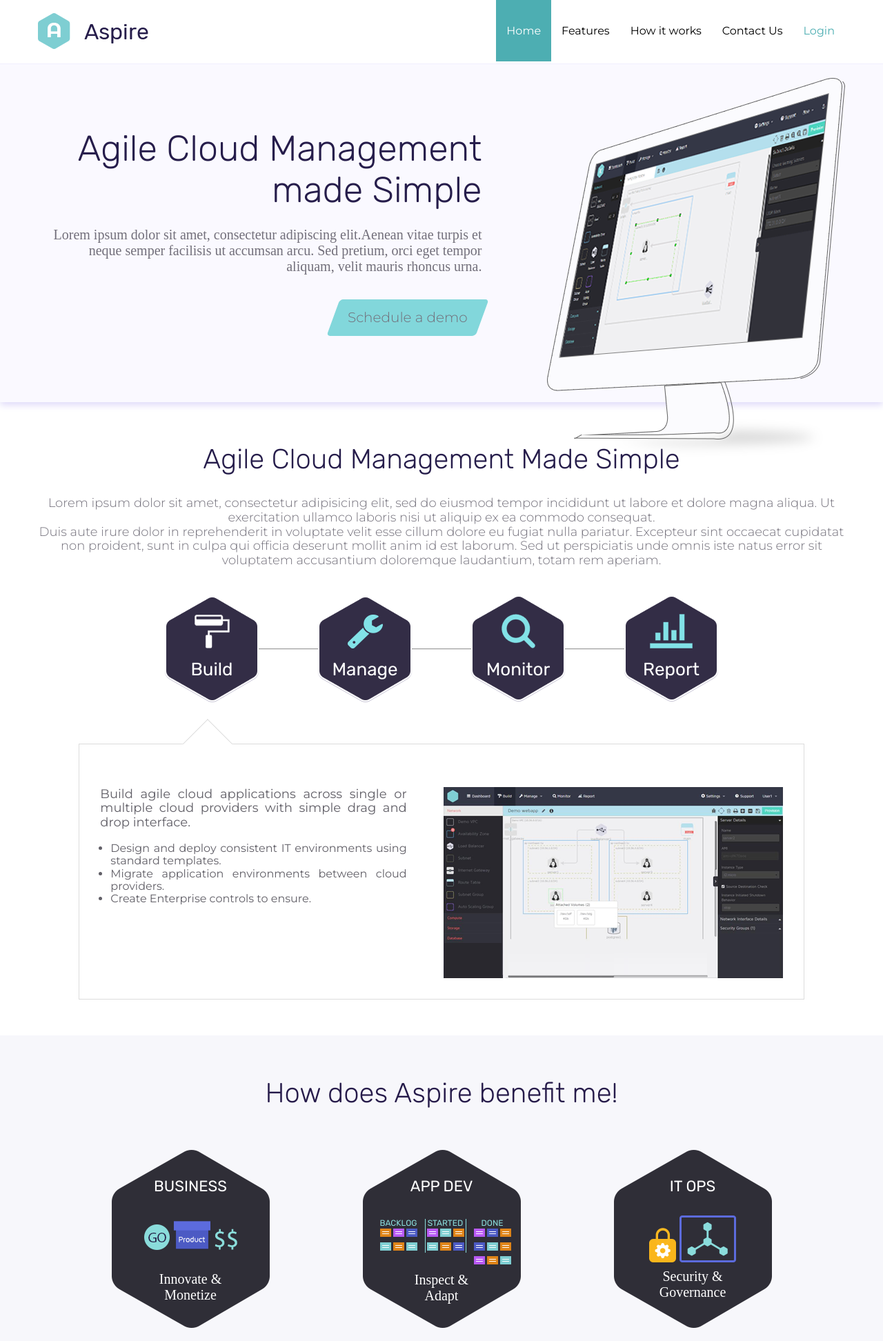
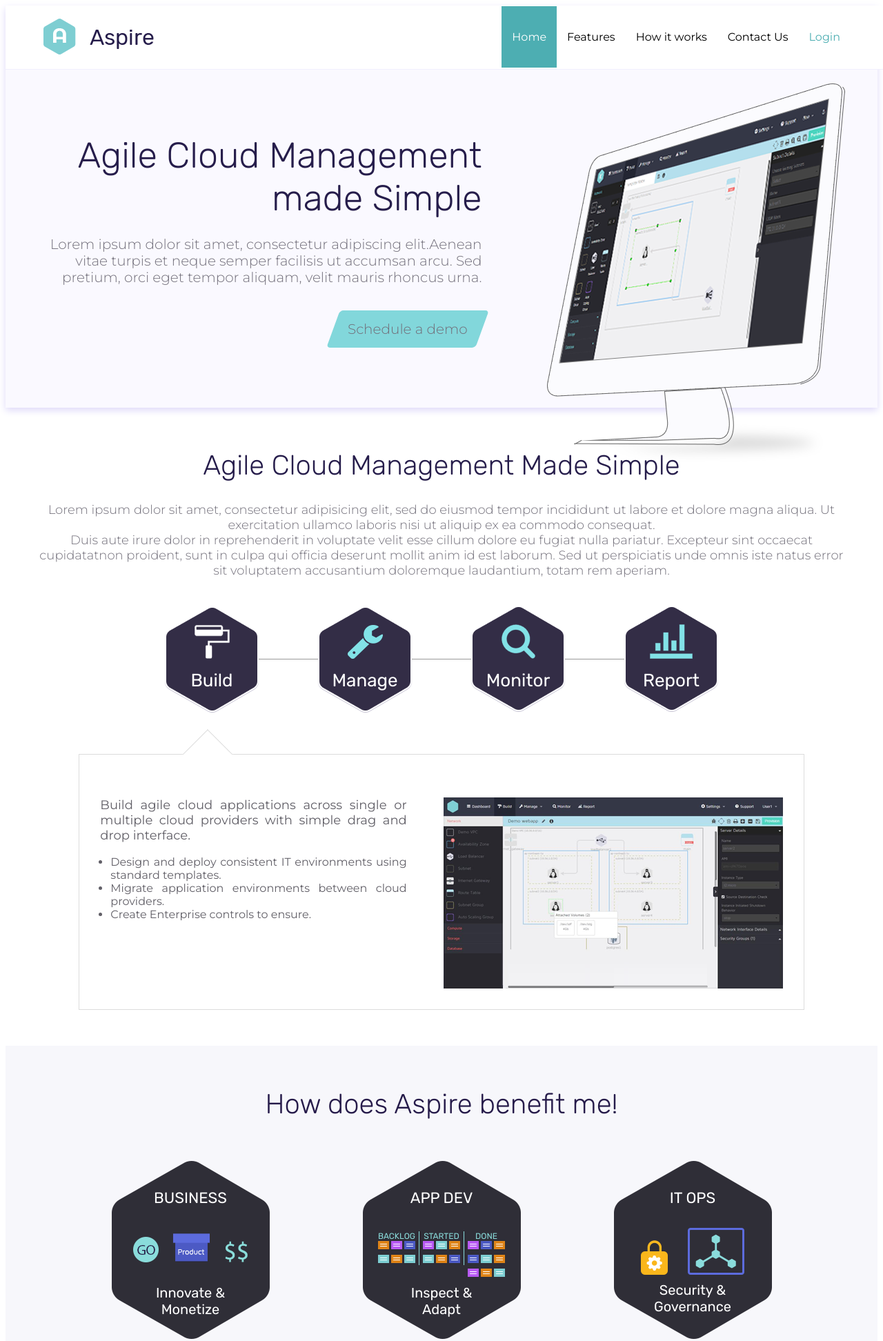
Before and after one commit to bhagyashree197/Project-folder, a plain HTML site: page project/index.html in a window 1280 px wide. Shown: the top 1944 px of the page at 69% size. Drawn offline with Linux system fonts and the light colour scheme.

Commit message:
made some changes in the font-style and in the fifth section

```diff
--- a/project/CSS/file.css
+++ b/project/CSS/file.css
@@ -1,3 +1,6 @@
+body{
+    margin:0px s;
+}
 header{
     width:100%;
     position: fixed;
@@ -60,20 +63,20 @@ nav ul li a:active{
     color:#4DAEB2;
 }
 
-#maincontent{
+.maincontent{
     padding-top:90px;
     box-shadow:0px 4px 10px #DED9F9;
     height:493px;
     background-color:#FAF9FF;
     text-align:center;
 }
-#maincontent .container{
+.maincontent .container{
     position:relative;
     width:1170px;
     margin:0 auto;
 }
 
-#maincontent .container  img{
+.maincontent .container  img{
     position:absolute;
     top:23px;
     right:0px;
@@ -102,6 +105,8 @@ nav ul li a:active{
     padding-bottom:36px;
     margin:0px;
     color:#726F7A;
+    font-weight:lighter;
+    font-family:'Montserrat', sans-serif;
 
 
 }
@@ -170,7 +175,6 @@ hr{
     margin:auto;
     display: inline-block;
     text-align: center;
-
     position:relative;
 }
 .thirdmainsection .tools{
@@ -240,6 +244,7 @@ background-repeat: no-repeat;
     display: inline-block;
     width:444.34px;
     font-family:'Montserrat', sans-serif;
+    font-weight:400px;
     font-size:18px;
     color:#615F67;
     text-align:justify;
@@ -272,11 +277,11 @@ background-repeat: no-repeat;
 .fifthmainsection::after{
     content:"";
    position:absolute;
-   margin-top:-33px;
+   margin-top:-30px;
    margin-left:-35px;
    background-color:#F7F7FB;
-    height:55px;
-    width:55px;
+    height:60px;
+    width:60px;
    border-left:1px solid transparent;
    border-right:1px solid #DCDCDC;
    border-bottom:1px solid #DCDCDC;
@@ -308,6 +313,9 @@ background-repeat: no-repeat;
 }
 .categorydetails{
     font-size:20px;
+    font-family: 'Rubik', sans-serif;
+    font-weight:400px;
+
 }
 .fifthmainsection .categories{
     float:left;
@@ -354,7 +362,7 @@ background-repeat: no-repeat;
 float:left;
 width:54px;
 font-size:12px;
-margin-left:11px;
+
 color: #8ADCDB;
 font-family: 'Rubik', sans-serif;
 font-weight:300px;
@@ -362,11 +370,15 @@ font-weight:300px;
 .categoryclass:nth-child(2){
     border-left:1px solid #8ADCDB;
     border-right:1px solid #8ADCDB;
-    padding:0px 2px;
+    padding:0px 5px;
+    margin:0px 5px;
 }
-.categoryimage:nth-child(1) img:nth-child(2){
+.categoryimage1 img:nth-child(2){
     margin-right:17px;
     margin-left:14px;
+}
+.categoryimage3 img:nth-child(2){
+    margin-left:24px;
 }
 .videosection{
     text-align:center;
--- a/project/index.html
+++ b/project/index.html
@@ -2,7 +2,7 @@
 <html>
     <head>
         <link rel="stylesheet" type="text/css" href="./CSS/file.css"/>
-        <link rel="stylesheet" type="text/css" href="./CSS/normalise.css"/>
+        <!-- <link rel="stylesheet" type="text/css" href="./CSS/normalise.css"/> -->
         <link href="https://fonts.googleapis.com/css?family=Montserrat:300,400,500&display=swap" rel="stylesheet">
         <link href="https://fonts.googleapis.com/css?family=Rubik:300,400,500&display=swap" rel="stylesheet">
         <link rel="stylesheet" href="https://cdnjs.cloudflare.com/ajax/libs/font-awesome/4.7.0/css/font-awesome.min.css">
@@ -12,7 +12,7 @@
             <header>
                   <div class="container">
 
-                <div id="logoa">
+
                    <div class="logo"><img src="./images/A.png" alt="aspire-logo" width=160px height=52px></div>
 
                    <nav>
@@ -24,11 +24,11 @@
                            <li><a href=#Login class="logina">Login</a></li>
                         </ul>
                   </nav>
-                  </div>
+
 
                 </div>
             </header>
-        <div id="maincontent">
+        <div class="maincontent">
                 <div class="container">
 
                          <img src="./images/Layer 23.png" alt="computer">
@@ -54,11 +54,11 @@
 
                      <h3>Agile Cloud Management Made Simple</h3>
                          <p class="secondcontent">Lorem ipsum dolor sit amet, consectetur adipisicing elit, sed do eiusmod tempor incididunt ut
-                         labore et dolore magna aliqua. Ut<br> exercitation ullamco laboris nisi ut aliquip ex ea
+                         labore et dolore magna aliqua. Ut exercitation ullamco laboris nisi ut aliquip ex ea
                          commodo consequat.<br> Duis aute irure dolor in reprehenderit in voluptate velit esse cillum
-                          dolore eu fugiat nulla pariatur. Excepteur sint occaecat cupidatat<br> non proident, sunt in
+                          dolore eu fugiat nulla pariatur. Excepteur sint occaecat cupidatatnon proident, sunt in
                           culpa qui officia deserunt mollit anim id est laborum. Sed ut perspiciatis unde omnis iste natus
-                          error sit <br>voluptatem accusantium doloremque laudantium, totam rem aperiam.</p>
+                          error sit voluptatem accusantium doloremque laudantium, totam rem aperiam.</p>
 
                   </div>
 
@@ -134,8 +134,8 @@
                              <div class="categories">
                                     <h5>IT OPS</h5>
                                     <div class="categoryimage3">
-                                        <img src="./images/Forma 1.png" alt="backlog_image" width="39px" height="50px" >
-                                        <img src="./images/Shape 1 copy 8.png" alt="started_image" width="82px" height="68px">
+                                        <img src="./images/setting.png" alt="setting_image" width="39px" height="50px" >
+                                        <img  src="./images/process.png" alt="process_image" width="82px" height="68px">
                                     </div>
                                     <p class="categorydetails">Security &<br> Governance</p>
                              </div>
@@ -147,9 +147,9 @@
         <div class="videosection">
                 <div class="container">
                                   <h3>How it works</h3>
-                                 <video  height= "352px" width="640px" controls>
-                                       <source src="file:///home/bhagyashree/Desktop/Project-folder/project/images/a.mp4" type="video/mp4">
-                                        your browser doesnt support video tag
+                                 <video height="352px" width="640px" controls>
+                                       <source src="./images/a.mp4" type="video/mp4">
+
                                 </video>
                 </div>
         </div>
```
Also changed, not shown: project/images/process.png (renamed from project/images/Shape 1 copy 8.png), project/images/setting.png (renamed from project/images/Forma 1.png). Lines whose indentation alone changed are shown as unchanged.
